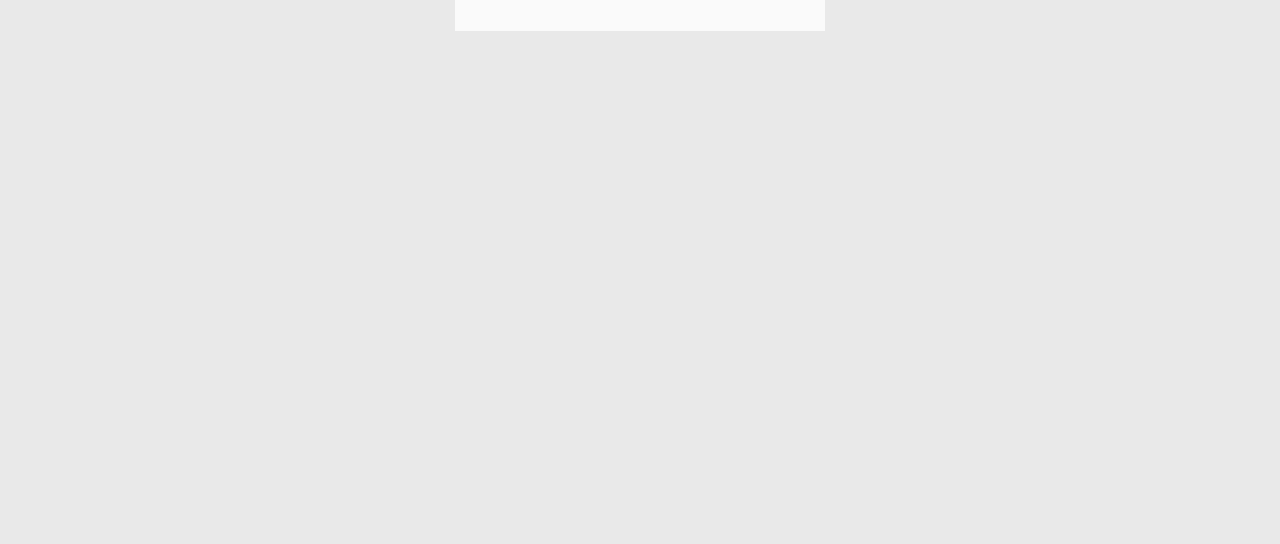
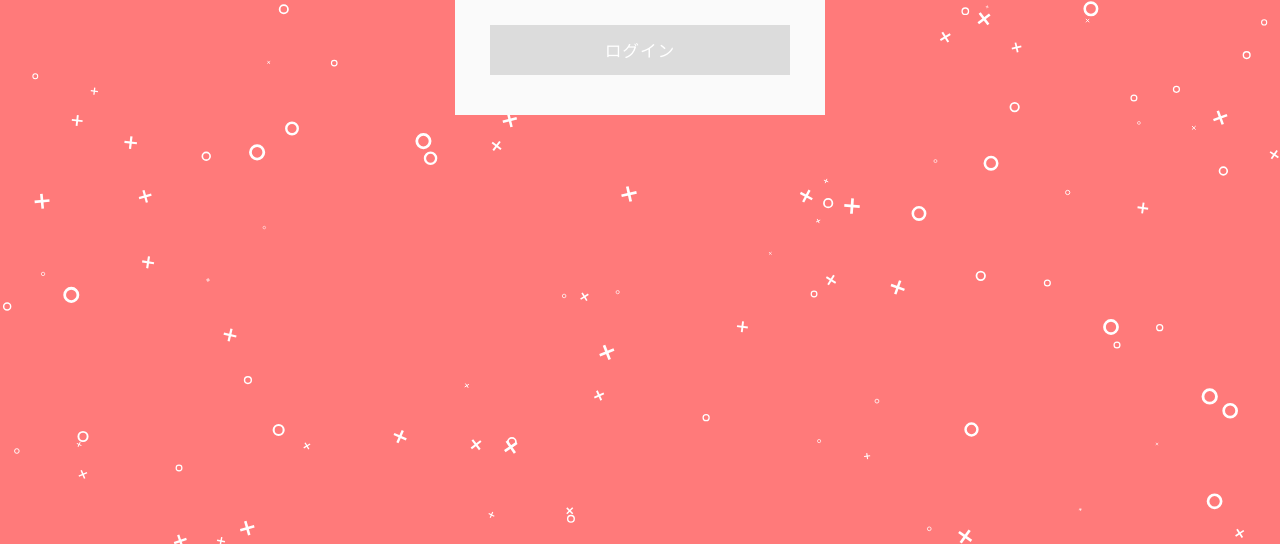
Before and after one commit to shunnagahara/LOVEYOU, a website: page public/login.html in a window 1280 px wide. Shown: the part 256-800 px from the top of the page. Drawn offline with Linux system fonts and the light colour scheme.

Commit message:
no message

```diff
--- a/public/css/login/style.css
+++ b/public/css/login/style.css
@@ -24,7 +24,7 @@
   /* Form Layout */
   .form-wrapper {
     background: #fafafa;
-    margin: 3em auto;
+    margin: 10em auto;
     padding: 0 1em;
     max-width: 370px;
   }
@@ -114,3 +114,17 @@
   .error-text.top {
     margin-top: 10px;
   }
+
+  #canvas {
+    position: fixed;
+    top: 0;
+    left: 0;
+    width: 100%;
+    height: 100%;
+    background: #ff7a7a;
+  }
+
+  #body {
+    position:absolute;
+    width: 100%;
+  }
--- /dev/null
+++ b/public/js/login-backgroud-image.js
@@ -0,0 +1,93 @@
+var Canvas = document.getElementById('canvas');
+var ctx = Canvas.getContext('2d');
+
+var resize = function() {
+    Canvas.width = Canvas.clientWidth;
+    Canvas.height = Canvas.clientHeight;
+};
+window.addEventListener('resize', resize);
+resize();
+
+var elements = [];
+var presets = {};
+
+presets.o = function (x, y, s, dx, dy) {
+    return {
+        x: x,
+        y: y,
+        r: 12 * s,
+        w: 5 * s,
+        dx: dx,
+        dy: dy,
+        draw: function(ctx, t) {
+            this.x += this.dx;
+            this.y += this.dy;
+
+            ctx.beginPath();
+            ctx.arc(this.x + + Math.sin((50 + x + (t / 10)) / 100) * 3, this.y + + Math.sin((45 + x + (t / 10)) / 100) * 4, this.r, 0, 2 * Math.PI, false);
+            ctx.lineWidth = this.w;
+            ctx.strokeStyle = '#fff';
+            ctx.stroke();
+        }
+    }
+};
+
+presets.x = function (x, y, s, dx, dy, dr, r) {
+    r = r || 0;
+    return {
+        x: x,
+        y: y,
+        s: 20 * s,
+        w: 5 * s,
+        r: r,
+        dx: dx,
+        dy: dy,
+        dr: dr,
+        draw: function(ctx, t) {
+            this.x += this.dx;
+            this.y += this.dy;
+            this.r += this.dr;
+
+            var _this = this;
+            var line = function(x, y, tx, ty, c, o) {
+                o = o || 0;
+                ctx.beginPath();
+                ctx.moveTo(-o + ((_this.s / 2) * x), o + ((_this.s / 2) * y));
+                ctx.lineTo(-o + ((_this.s / 2) * tx), o + ((_this.s / 2) * ty));
+                ctx.lineWidth = _this.w;
+                ctx.strokeStyle = c;
+                ctx.stroke();
+            };
+
+            ctx.save();
+
+            ctx.translate(this.x + Math.sin((x + (t / 10)) / 100) * 5, this.y + Math.sin((10 + x + (t / 10)) / 100) * 2);
+            ctx.rotate(this.r * Math.PI / 180);
+
+            line(-1, -1, 1, 1, '#fff');
+            line(1, -1, -1, 1, '#fff');
+
+            ctx.restore();
+        }
+    }
+};
+
+for(var x = 0; x < Canvas.width; x++) {
+    for(var y = 0; y < Canvas.height; y++) {
+        if(Math.round(Math.random() * 8000) == 1) {
+            var s = ((Math.random() * 5) + 1) / 10;
+            if(Math.round(Math.random()) == 1)
+                elements.push(presets.o(x, y, s, 0, 0));
+            else
+                elements.push(presets.x(x, y, s, 0, 0, ((Math.random() * 3) - 1) / 10, (Math.random() * 360)));
+        }
+    }
+}
+
+setInterval(function() {
+    ctx.clearRect(0, 0, Canvas.width, Canvas.height);
+
+    var time = new Date().getTime();
+    for (var e in elements)
+		elements[e].draw(ctx, time);
+}, 10);
--- a/public/login.html
+++ b/public/login.html
@@ -6,12 +6,13 @@
     <link rel="shortcut icon" href="#" />
     <base href="/">
     <link rel="stylesheet" href="css/login/style.css">
-    <title>チャット画面</title>
+    <title>LOVE YOU</title>
   </head>
   <body>
-
+    <canvas id="canvas"></canvas>
+    <section id="body">
       <div class="form-wrapper">
-      <h1>ログイン</h1>
+        <h1>LOVE YOU</h1>
         <form name="LoginForm" action="/index.html" autocomplete="off">
           <div class="form-item">
             <label for="email"></label>
@@ -26,8 +27,10 @@
           </div>
         </form>
       </div>
+    </section>
 
     <script src="js/login.js"></script>
+    <script src="js/login-backgroud-image.js"></script>
 
   </body>
 </html>
```
Lines whose indentation alone changed are shown as unchanged.
